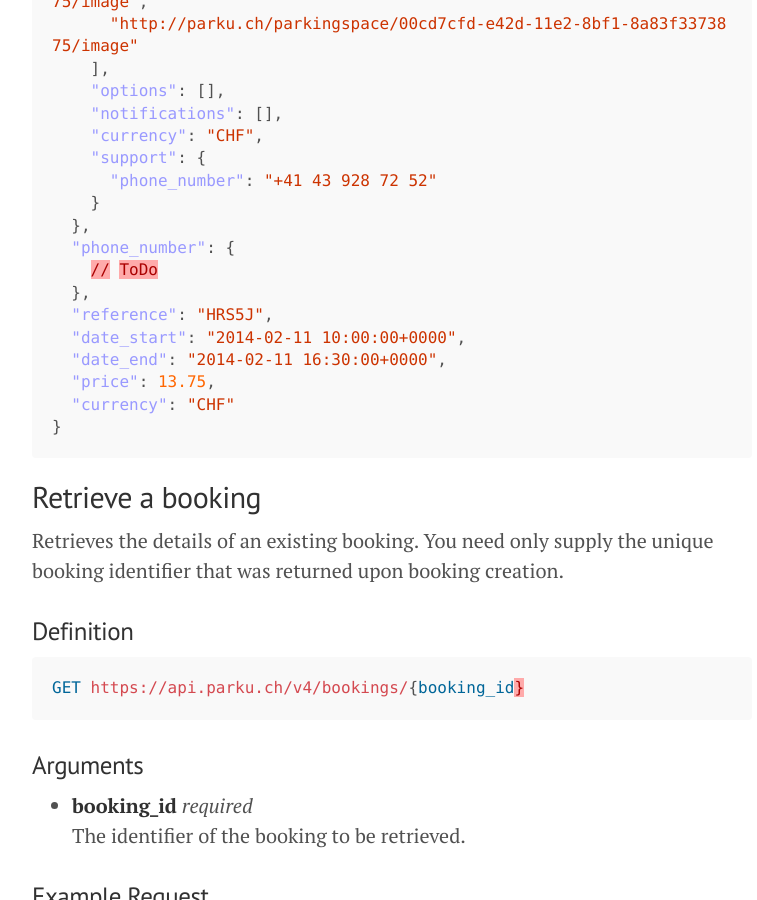
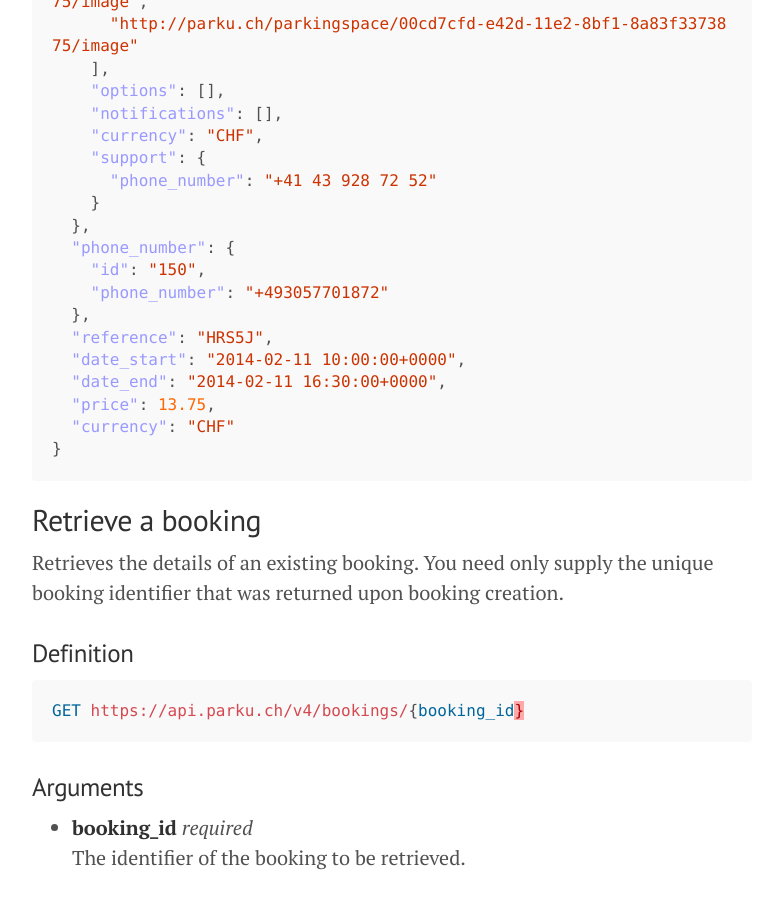
Before and after one commit to parku/docs, a Jekyll site: the page built from api/bookings.md, in a window 1280 px wide and 900 px high, scrolled down 1883 px. Shown: the whole window, without its empty margins (248-1005 px from the left). Built offline with Jekyll 4.4.1, drawn with Linux system fonts in a browser that asks for light colours; Markdown is read by kramdown in place of the engine named in the settings; some of the changed text lies outside the part shown.

Commit message:
Add phone numbers.

```diff
--- a/api/bookings.md
+++ b/api/bookings.md
@@ -81,7 +81,8 @@
     }
   },
   "phone_number": {
-    // ToDo
+    "id": "150",
+    "phone_number": "+493057701872"
   },
   "reference": "HRS5J",
   "date_start": "{{ site.time | date: '%Y-%m-%d' }} 10:00:00{{ site.time | date: '%z' }}",
@@ -154,7 +155,8 @@
     }
   },
   "phone_number": {
-    // ToDo
+    "id": "150",
+    "phone_number": "+493057701872"
   },
   "reference": "HRS5J",
   "date_start": "{{ site.time | date: '%Y-%m-%d' }} 10:00:00{{ site.time | date: '%z' }}",
@@ -229,7 +231,8 @@
     }
   },
   "phone_number": {
-    // ToDo
+    "id": "150",
+    "phone_number": "+493057701872"
   },
   "reference": "HRS5J",
   "date_start": "{{ site.time | date: '%Y-%m-%d' }} 10:00:00{{ site.time | date: '%z' }}",
@@ -336,7 +339,8 @@
       }
     },
     "phone_number": {
-      // ToDo
+      "id": "150",
+      "phone_number": "+493057701872"
     },
     "reference": "HRS5J",
     "date_start": "2013-07-06 16:00:00+02:00",
```
